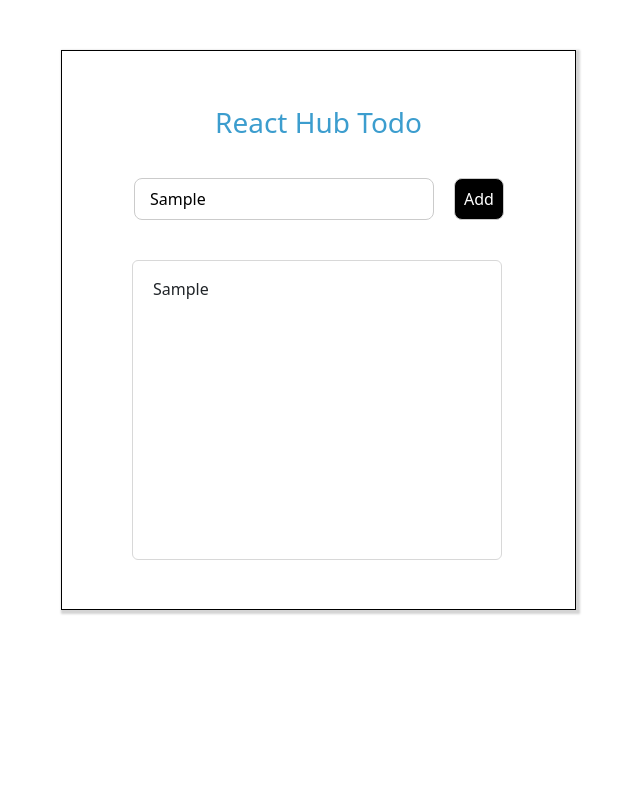
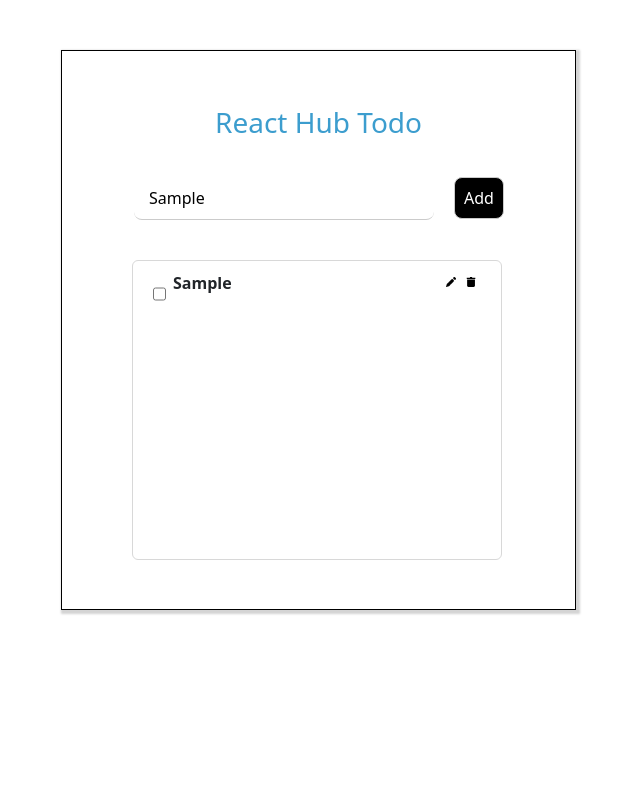
Before and after one commit to yaswanthsay/React-Hub, a React (Create React App) app in the folder my-app/: page /todo in a window 1280 px wide. Both pictures are taken after typing "Sample" into the empty fields and a click on the button "Add". Shown: the top 800 px of the page, without its empty margins (389-1029 px from the left). Built offline with nearby package versions, Linux system fonts and the light colour scheme; a web font is replaced by a local one.

Commit message:
Todo page edited

```diff
--- a/my-app/src/components/Todo.js
+++ b/my-app/src/components/Todo.js
@@ -1,30 +1,43 @@
 import React from 'react'
 import { useState } from 'react'
+import Fade from 'react-reveal/Fade';
 
 function Todo() {
 
-    const [todos,setTodos] = useState()
 
-    const handleSubmit = (e) =>{
-     e.preventDefault();
-     alert(JSON.stringify(e.data))
+    const [toDos, setToDos] = useState()
+    const [toDoLists, setToDoLists] = useState([])
+
+
+    const handleChange = (e) => {
+        setToDos(e.target.value)
     }
 
-    const handleChange = (e) => {
-       setTodos(e.target.value)
+    const handleDelete = () =>{
+        setToDoLists('')
     }
-
     return (
         <div className='todo__container'>
             <div className='todo'>
                 <h3 className='todo__title'>React Hub Todo</h3>
-                <form onSubmit={handleSubmit}>
-                <input type='text' name='text' placeholder='New todos...' className='todo__input' onChange={handleChange}/>
-                <button className='todo_add_btn' type='submit'>Add</button>
-                </form>
+                 <input type='text' name='text' placeholder='Type new todos...' className='todo__input' value={toDos} onChange={handleChange} />
+               <Fade bottom>
+                <button className='todo_add_btn' type='submit' onClick={() => setToDoLists([...toDoLists, toDos])}>Add</button>
+                </Fade>
                 <div className='todo__space'>
-                    <div className='todo__items'></div>
-                  <p className='todo_items_title'>{todos}</p>
+                        {toDoLists.map((toDoList) => {
+                            return (
+                                <div className='todo__items'>
+                                <input type='checkbox'/>
+                                <div className='todo_title_close'>
+                                <p className='todo_items_title'>{toDoList}</p>
+                                <img src='/pencil.png' alt='' className='todo__pencil' />
+                                <img src='/delete.png' alt='' className='todo__delete' onClick={handleDelete}/>
+                                </div>
+                                </div>
+                            )
+                        })
+                        }
                 </div>
             </div>
         </div>
--- a/my-app/src/index.css
+++ b/my-app/src/index.css
@@ -1502,6 +1502,7 @@
   justify-content: center;
   color: rgb(60, 157, 206);
   margin-top:55px;
+  font-weight: 100;
 }
 .todo__input{
   margin-left:72px;
@@ -1509,7 +1510,8 @@
   width: 300px;
   height:42px;
   text-indent: 13px;
-  border: 1px solid rgb(203, 203, 203);
+  border: 1px;
+  border-bottom: 1px solid rgb(203, 203, 203);
   border-radius: 8px;
 }
 .todo_add_btn{
@@ -1531,6 +1533,32 @@
 
 }
 .todo_items_title{
+ margin-top: -6px;
+ margin-left: 7px;
+ font-weight: 700;
+ display: flex;
+}
+.todo_title_close{
+  display: flex;
+  justify-content: space-between;
+}
+.todo__items{
+  display: flex;
   margin-left: 20px;
   margin-top: 16px;
-}
+
+}
+.todo__delete{
+  width: 10px;
+  height: 10px;
+  position: absolute;
+  margin-left: 300px;
+  cursor: pointer;
+}
+.todo__pencil{
+  width: 10px;
+  height: 10px;
+  position: absolute;
+  margin-left: 280px;
+  cursor: pointer;
+}
```
Also changed, not shown: my-app/public/delete.png (added), my-app/public/pencil.png (added).
